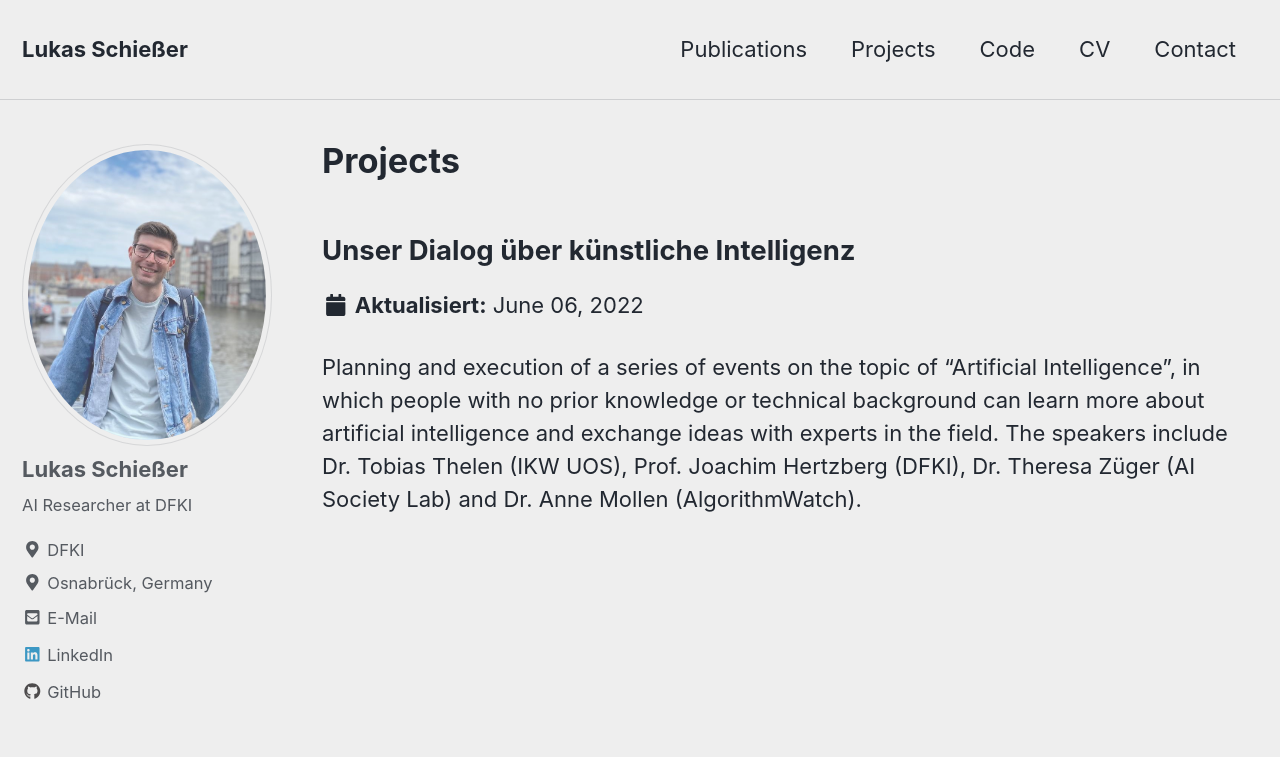
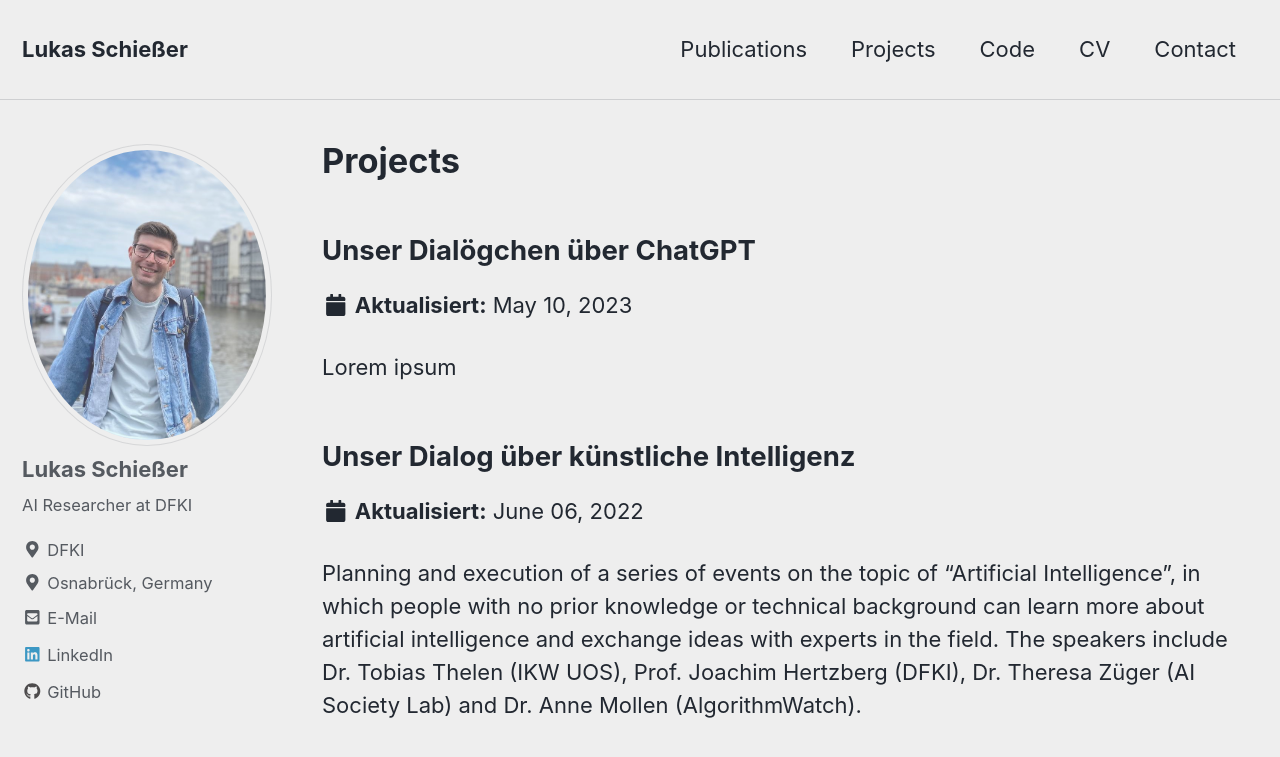
Before and after one commit to lschiesser/lschiesser.github.io, a Jekyll site: the page built from _pages/projects.md, in a window 1280 px wide and 900 px high. Shown: the top 757 px of the window. Built offline with Jekyll 4.4.1, drawn with Linux system fonts in a browser that asks for light colours; nearby versions of some CDN libraries.

Commit message:
added new project

```diff
--- /dev/null
+++ b/_projects/dialoegchen.md
@@ -0,0 +1,10 @@
+---
+title: "Unser Dialögchen über ChatGPT"
+collection: talks
+type: ""
+venue: "Unser Dialog"
+date: 2023-5-10
+location: "Remote"
+---
+
+Lorem ipsum
```
Also changed, not shown: _projects/ud-ki.md (+4 -1 lines).
